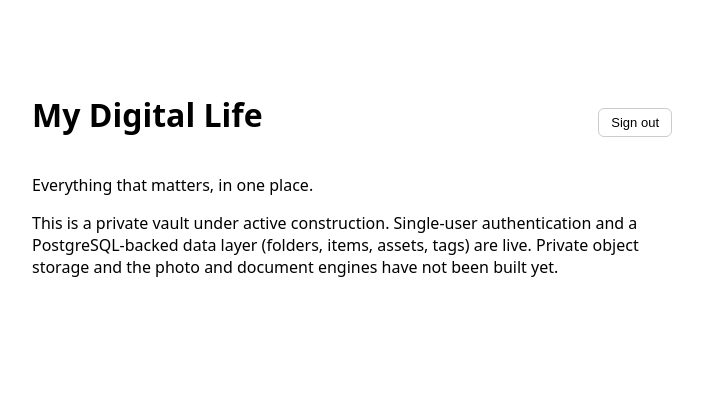
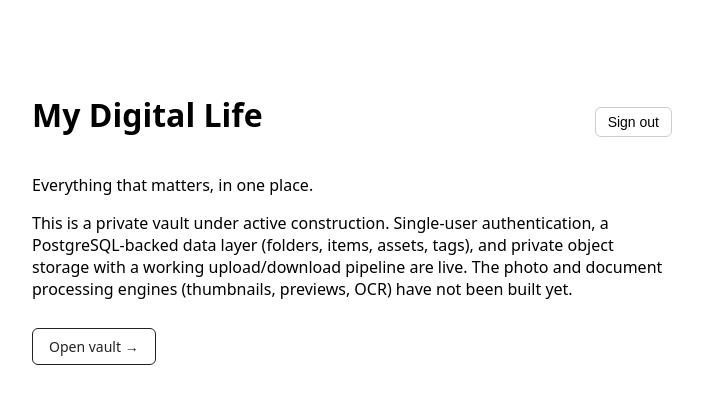
Before and after one commit to customerservice-prog/pinedapower, a Next.js app: page / in a window 1280 px wide. Shown: the top 404 px of the page, without its empty margins (288-991 px from the left). Built offline with nearby package versions, Linux system fonts and the light colour scheme.

Commit message:
Refactor Home component layout and text
Updated the content and styles in the Home component.

```diff
--- a/app/page.tsx
+++ b/app/page.tsx
@@ -1,20 +1,7 @@
 export default function Home() {
   return (
-    <main
-      style={{
-        fontFamily: "system-ui, sans-serif",
-        padding: "4rem 2rem",
-        maxWidth: 640,
-        margin: "0 auto",
-      }}
-    >
-      <div
-        style={{
-          display: "flex",
-          justifyContent: "space-between",
-          alignItems: "baseline",
-        }}
-      >
+    <main style={{ fontFamily: "system-ui, sans-serif", padding: "4rem 2rem", maxWidth: 640, margin: "0 auto" }}>
+      <div style={{ display: "flex", justifyContent: "space-between", alignItems: "baseline" }}>
         <h1>My Digital Life</h1>
         <form method="POST" action="/api/auth/logout">
           <button
@@ -25,7 +12,7 @@ export default function Home() {
               borderRadius: 6,
               padding: "6px 12px",
               cursor: "pointer",
-              fontSize: 13,
+              fontSize: 14,
             }}
           >
             Sign out
@@ -34,11 +21,26 @@ export default function Home() {
       </div>
       <p>Everything that matters, in one place.</p>
       <p>
-        This is a private vault under active construction. Single-user
-        authentication and a PostgreSQL-backed data layer (folders, items,
-        assets, tags) are live. Private object storage and the photo and
-        document engines have not been built yet.
+        This is a private vault under active construction. Single-user authentication, a
+        PostgreSQL-backed data layer (folders, items, assets, tags), and private object
+        storage with a working upload/download pipeline are live. The photo and document
+        processing engines (thumbnails, previews, OCR) have not been built yet.
       </p>
+      <a
+        href="/vault"
+        style={{
+          display: "inline-block",
+          marginTop: 12,
+          padding: "8px 16px",
+          border: "1px solid #222",
+          borderRadius: 6,
+          textDecoration: "none",
+          color: "#222",
+          fontSize: 14,
+        }}
+      >
+        Open vault →
+      </a>
     </main>
   );
 }
```
